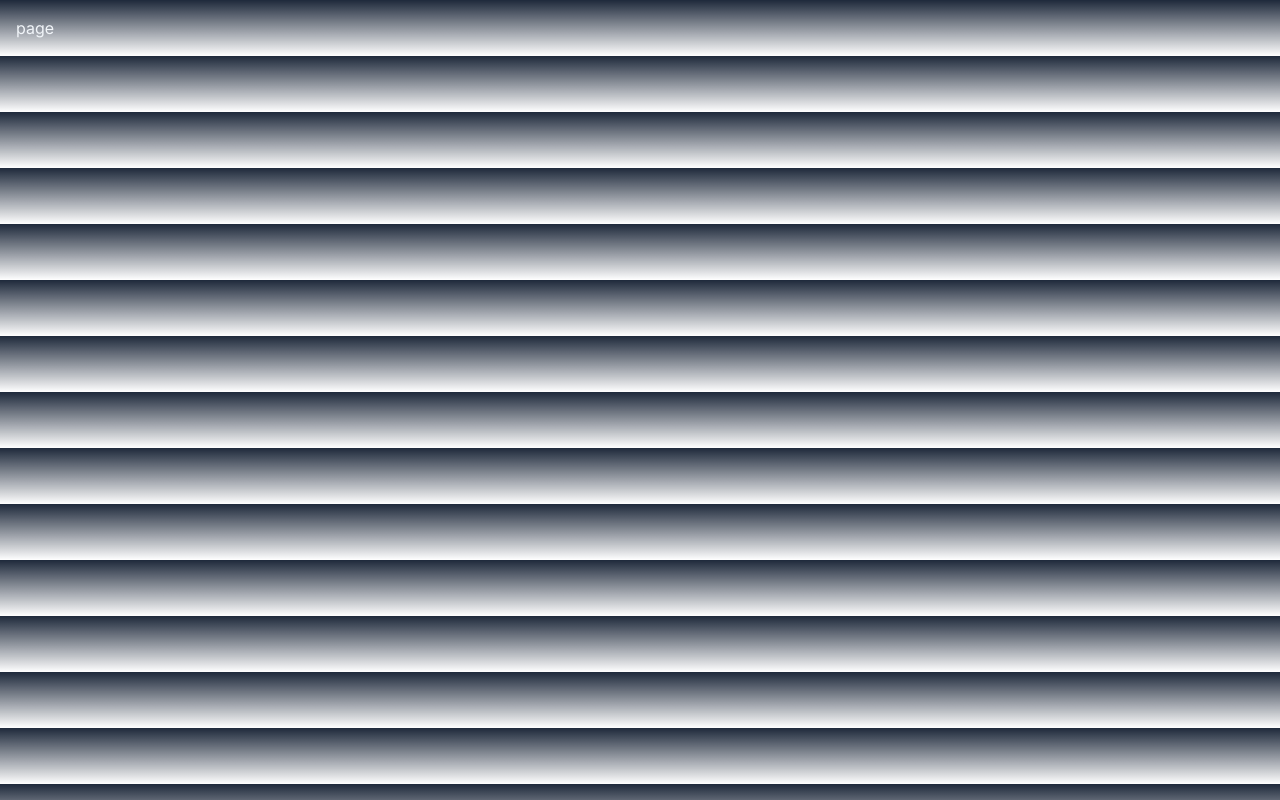
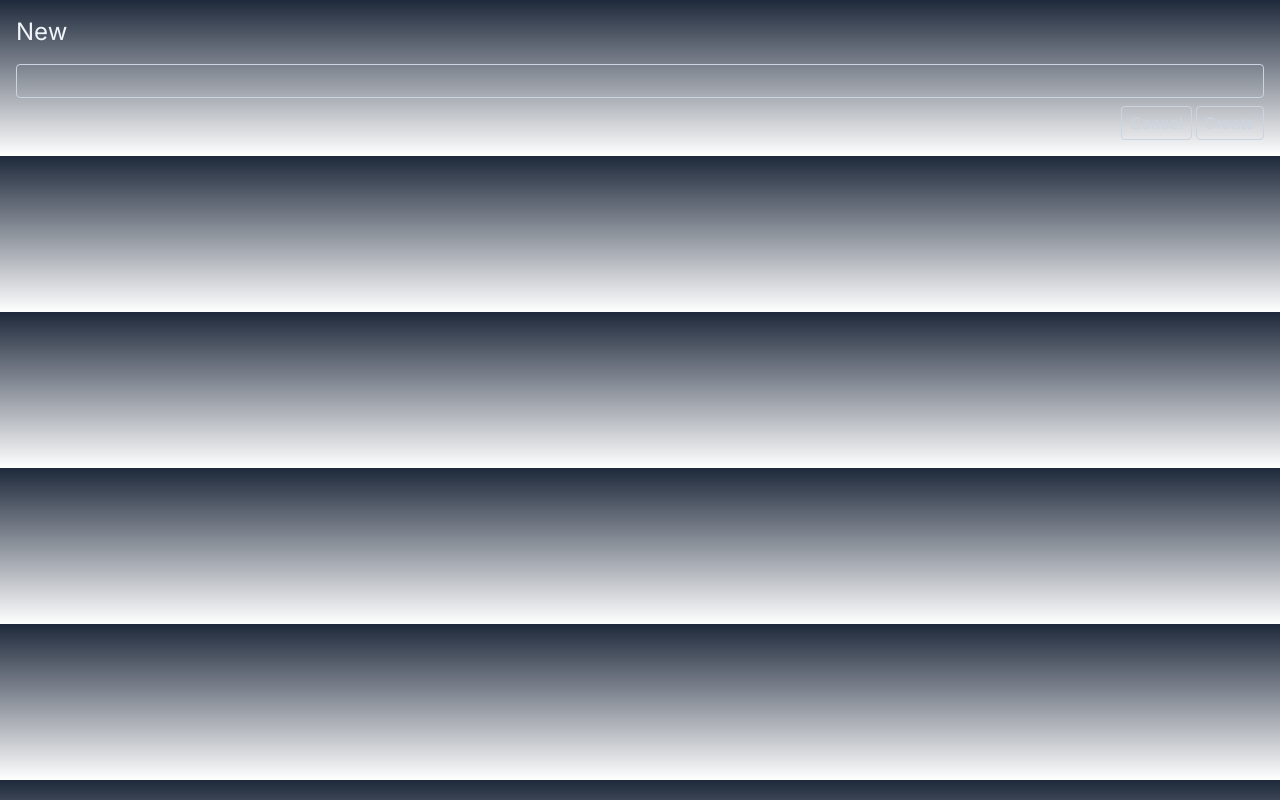
Before and after one commit to BriyanSitinjak/nextjs, a Next.js app: page /new in a window 1280 px wide. Built offline with nearby package versions, Linux system fonts and the light colour scheme.

Commit message:
Styling for add new todolist

```diff
--- a/src/app/new/page.tsx
+++ b/src/app/new/page.tsx
@@ -1,7 +1,33 @@
+import Link from 'next/link'
 import React from 'react'
 
 export default function page() {
   return (
-    <div>page</div>
+    <>
+      <header className='flex justify-between items-center mb-4'>
+        <h1 className='text-2xl'>New</h1>
+      </header>
+      <form className='flex gap-2 flex-col'>
+        <input
+          type='text'
+          name='title'
+          className='border border-slate-300 bg-transparent rounded px-2 py-1 outline-none focus-within:border-slate-100'
+        />
+        <div className='flex gap-1 justify-end'>
+          <Link
+            href=".."
+            className='border border-slate-300 text-slate-300 px-2 py-1 rounded hover:bg-slate-700 focus-within:bg-slate-700 outline-none'
+          >
+            Cancel
+          </Link>
+          <button
+            type='submit'
+            className='border border-slate-300 text-slate-300 px-2 py-1 rounded hover:bg-slate-700 focus-within:bg-slate-700 outline-none'
+          >
+            Create
+          </button>
+        </div>
+      </form>
+    </>
   )
 }
```
